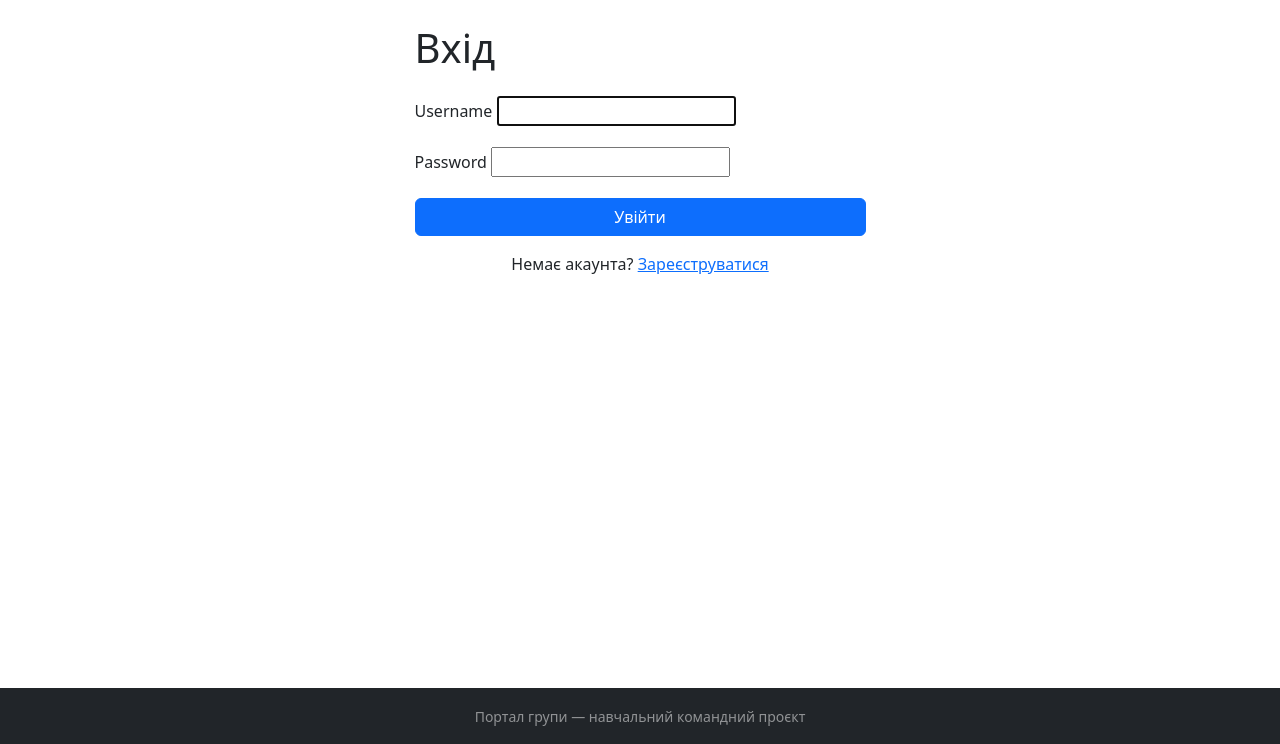
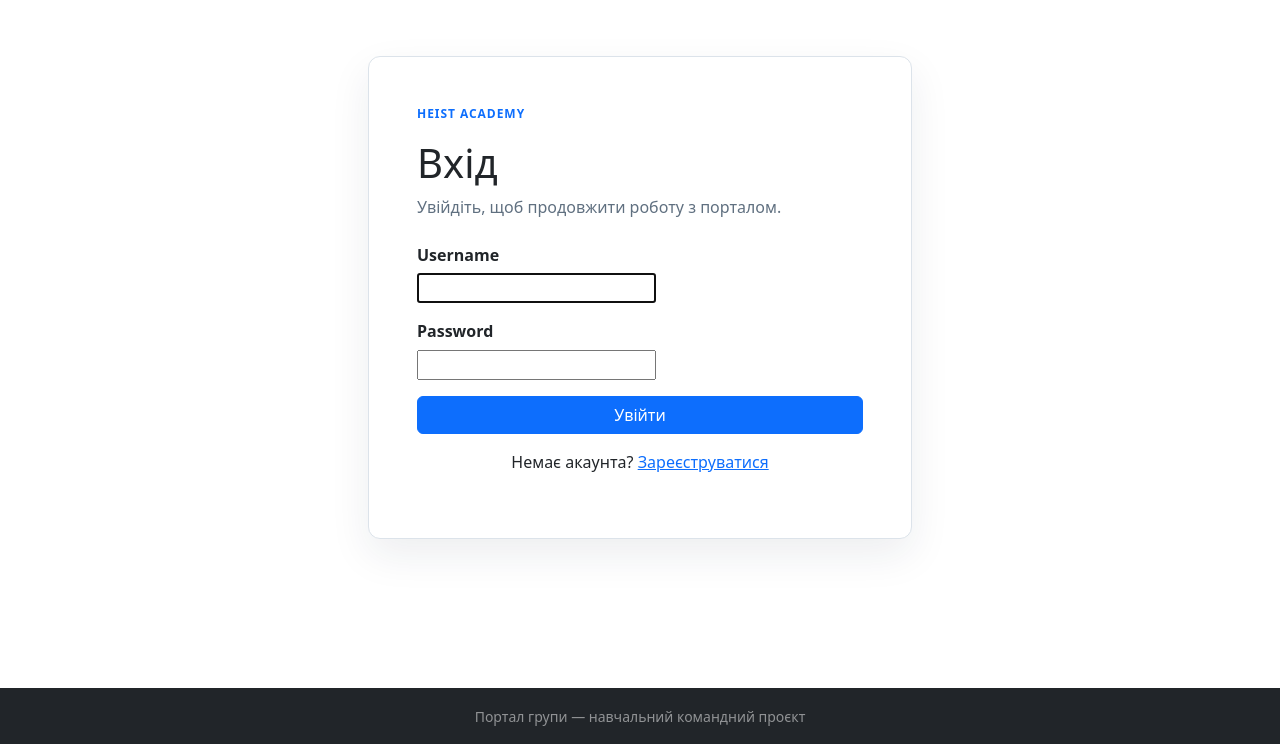
Before and after one commit to Angellllna/group-portal_26_08, a Django app: page /accounts/login/ in a window 1280 px wide. Shown: the part 56-800 px from the top of the page. Run offline with Django 5.2, Linux system fonts and the light colour scheme; parts of the project's set-up code (start-up, migrations or seed data) failed here and were passed over.

Commit message:
AUTH-5 – оформлення та інтеграція автентифікації

```diff
--- a/accounts/templates/accounts/login.html
+++ b/accounts/templates/accounts/login.html
@@ -3,13 +3,16 @@
 {% block title %}Вхід{% endblock %}
 
 {% block content %}
-<div class="row justify-content-center">
-  <div class="col-md-5">
-    <h1 class="mb-4">Вхід</h1>
-    <form method="post" novalidate>
+<section class="auth-panel auth-panel--compact">
+  <div class="auth-panel__header">
+    <p class="auth-panel__eyebrow">Heist Academy</p>
+    <h1>Вхід</h1>
+    <p>Увійдіть, щоб продовжити роботу з порталом.</p>
+  </div>
+  <form method="post" class="auth-form" novalidate>
       {% csrf_token %}
       {% for field in form %}
-        <div class="mb-3">
+        <div class="auth-form__field">
           <label for="{{ field.id_for_label }}" class="form-label">{{ field.label }}</label>
           {{ field }}
           {% if field.errors %}
@@ -19,11 +22,10 @@
           {% endif %}
         </div>
       {% endfor %}
-      <button type="submit" class="btn btn-primary w-100">Увійти</button>
-    </form>
-    <p class="mt-3 text-center">
+    <button type="submit" class="btn btn-primary w-100">Увійти</button>
+  </form>
+  <p class="mt-3 text-center">
       Немає акаунта? <a href="{% url 'accounts:register' %}">Зареєструватися</a>
-    </p>
-  </div>
-</div>
+  </p>
+</section>
 {% endblock %}
--- a/accounts/templates/accounts/public_profile_detail.html
+++ b/accounts/templates/accounts/public_profile_detail.html
@@ -24,7 +24,7 @@
 
           <dt class="col-sm-4">Роль</dt>
           <dd class="col-sm-8">
-            <span class="badge text-bg-secondary">{{ object.get_role_display }}</span>
+            <span class="role-badge role-badge--{{ object.role }}">{{ object.get_role_display }}</span>
           </dd>
 
           <dt class="col-sm-4">Дата приєднання</dt>
--- a/accounts/urls.py
+++ b/accounts/urls.py
@@ -7,6 +7,8 @@ from .views import (
     ProfileUpdateView,
     PublicProfileDetailView,
     RegisterView,
+        AccountPasswordChangeView,
+        AccountPasswordChangeDoneView,
 )
 
 app_name = "accounts"
@@ -18,4 +20,6 @@ urlpatterns = [
     path("profile/", ProfileDetailView.as_view(), name="profile"),
     path("profile/edit/", ProfileUpdateView.as_view(), name="profile-edit"),
     path("users/<int:pk>/", PublicProfileDetailView.as_view(), name="public-profile"),
+        path("password-change/", AccountPasswordChangeView.as_view(), name="password-change"),
+        path("password-change/done/", AccountPasswordChangeDoneView.as_view(), name="password-change-done"),
 ]
--- a/accounts/views.py
+++ b/accounts/views.py
@@ -1,8 +1,9 @@
 from django.contrib import messages
-from django.contrib.auth.views import LoginView, LogoutView
+from django.contrib.auth.views import LoginView, LogoutView, PasswordChangeView
 from django.urls import reverse_lazy
 from django.contrib.auth.mixins import LoginRequiredMixin
 from django.views.generic import DetailView
+from django.views.generic import TemplateView
 from django.views.generic.edit import CreateView
 from django.views.generic.edit import UpdateView
 
@@ -40,6 +41,20 @@ class AccountLogoutView(LogoutView):
         return super().dispatch(request, *args, **kwargs)
 
 
+class AccountPasswordChangeView(LoginRequiredMixin, PasswordChangeView):
+    template_name = "accounts/password_change_form.html"
+    success_url = reverse_lazy("accounts:password-change-done")
+
+    def form_valid(self, form):
+        response = super().form_valid(form)
+        messages.success(self.request, "Пароль успішно змінено.")
+        return response
+
+
+class AccountPasswordChangeDoneView(LoginRequiredMixin, TemplateView):
+    template_name = "accounts/password_change_done.html"
+
+
 class ProfileDetailView(LoginRequiredMixin, DetailView):
     model = User
     template_name = "accounts/profile_detail.html"
--- a/static/css/style.css
+++ b/static/css/style.css
@@ -9,3 +9,82 @@ body {
 .page-title {
     margin-bottom: 1.5rem;
 }
+
+.auth-panel {
+    max-width: 42rem;
+    margin: 2rem auto;
+    padding: clamp(1.5rem, 4vw, 3rem);
+    background: #ffffff;
+    border: 1px solid #dce3ea;
+    border-radius: 0.75rem;
+    box-shadow: 0 1rem 2.5rem rgba(20, 39, 58, 0.08);
+}
+
+.auth-panel--compact {
+    max-width: 34rem;
+}
+
+.auth-panel__header {
+    margin-bottom: 1.5rem;
+}
+
+.auth-panel__header h1 {
+    margin-bottom: 0.5rem;
+}
+
+.auth-panel__header p:last-child {
+    color: #607080;
+    margin-bottom: 0;
+}
+
+.auth-panel__eyebrow {
+    color: #0d6efd;
+    font-size: 0.75rem;
+    font-weight: 700;
+    letter-spacing: 0.08em;
+    text-transform: uppercase;
+}
+
+.auth-form__field {
+    margin-bottom: 1rem;
+}
+
+.auth-form__field label {
+    display: block;
+    font-weight: 600;
+    margin-bottom: 0.4rem;
+}
+
+.profile-card {
+    overflow-wrap: anywhere;
+}
+
+.role-badge {
+    border-radius: 999px;
+    display: inline-block;
+    font-size: 0.8rem;
+    font-weight: 700;
+    padding: 0.35rem 0.7rem;
+}
+
+.role-badge--user {
+    background: #e9ecef;
+    color: #343a40;
+}
+
+.role-badge--moderator {
+    background: #fff3cd;
+    color: #664d03;
+}
+
+.role-badge--admin {
+    background: #f8d7da;
+    color: #842029;
+}
+
+@media (max-width: 575.98px) {
+    .auth-panel {
+        margin: 0.5rem auto;
+        padding: 1.25rem;
+    }
+}
--- a/templates/includes/navbar.html
+++ b/templates/includes/navbar.html
@@ -29,7 +29,15 @@
                     <li class="nav-item">
                         <span class="nav-link">{{ user.username }}</span>
                     </li>
+                    <li class="nav-item">
+                        <span class="nav-link">
+                            <span class="badge {% if user.role == 'admin' %}text-bg-danger{% elif user.role == 'moderator' %}text-bg-warning{% else %}text-bg-secondary{% endif %}">
+                                {{ user.get_role_display }}
+                            </span>
+                        </span>
+                    </li>
                     <li class="nav-item"><a class="nav-link" href="{% url 'accounts:profile' %}">Профіль</a></li>
+                    <li class="nav-item"><a class="nav-link" href="{% url 'accounts:password-change' %}">Змінити пароль</a></li>
                     {# вихід лише POST-запитом — GET на /accounts/logout/ повертає 405 #}
                     <li class="nav-item">
                         <form method="post" action="{% url 'accounts:logout' %}">
```
Also changed, not shown: accounts/forms.py (+10 -0 lines), accounts/templates/accounts/password_change_done.html (added, +14 -0 lines), accounts/templates/accounts/password_change_form.html (added, +30 -0 lines), accounts/templates/accounts/permission_denied.html (+6 -2 lines), accounts/templates/accounts/profile_detail.html (+5 -2 lines), accounts/templates/accounts/profile_form.html (+7 -3 lines), accounts/templates/accounts/register.html (+13 -11 lines), accounts/tests.py (+40 -0 lines).
